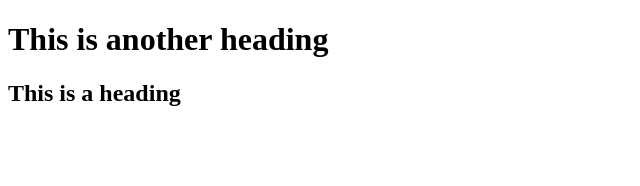
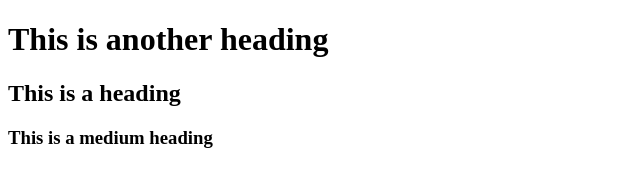
Before and after one commit to abdul-alim-bhy/my-first-website, a plain HTML site: page index.html in a window 1280 px wide. Shown: the whole page, without its empty margins (0-640 px from the left). Drawn offline with Linux system fonts and the light colour scheme.

Commit message:
adding medium heading

```diff
--- a/index.html
+++ b/index.html
@@ -8,5 +8,6 @@
 <body>
     <h1>This is another heading</h1>
     <h2>This is a heading</h2>
+    <h3>This is a medium heading</h3>
 </body>
 </html>
```
